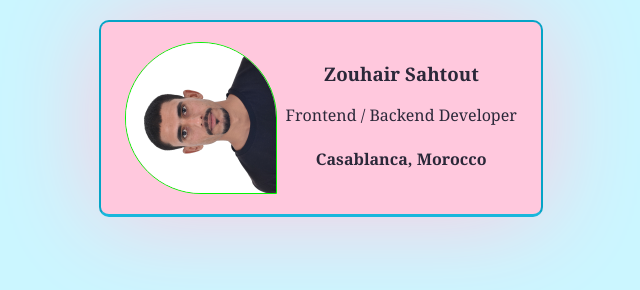
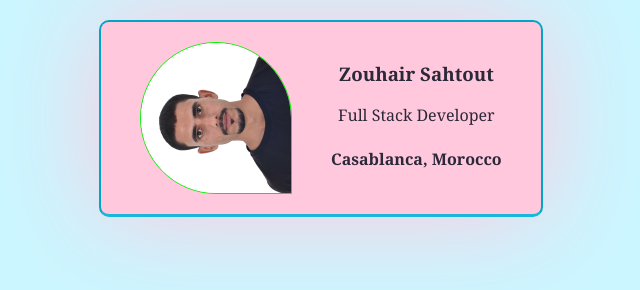
Before and after one commit to zuuhair11/my-card, a plain HTML site: page index.html in a window 1280 px wide. Shown: the whole page, without its empty margins (319-959 px from the left). Drawn offline with Linux system fonts and the light colour scheme.

Commit message:
implement the title

```diff
--- a/index.html
+++ b/index.html
@@ -12,7 +12,7 @@
             <img class="avatar" src="images/profile.JPG">
             <div >
                 <h3>Zouhair Sahtout</h3>
-                <p>Frontend / Backend Developer</p>
+                <p>Full Stack Developer</p>
                 <h4>Casablanca, Morocco</h4>
             </div>
         </div>
```
